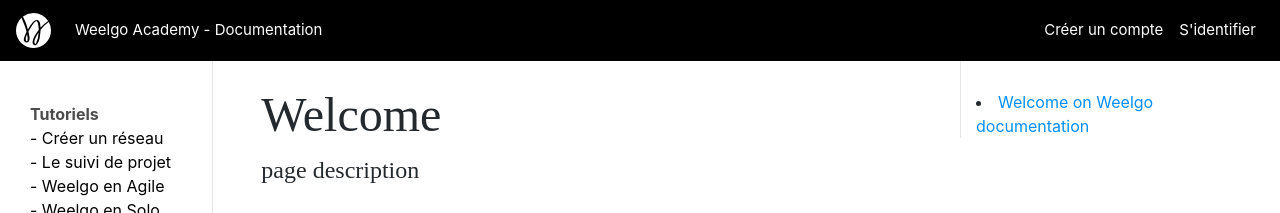
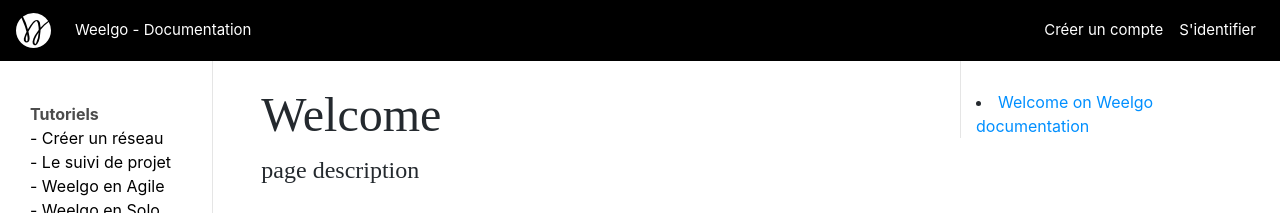
Before and after one commit to Weelgo/weelgo.github.io, a Jekyll site: the page built from index.md, in a window 1280 px wide. Shown: the top 213 px of the page. Built offline with Jekyll 4.4.1, drawn with Linux system fonts in a browser that asks for light colours.

Commit message:
amélioration doc

```diff
--- a/_includes/docs-navbar.html
+++ b/_includes/docs-navbar.html
@@ -7,7 +7,7 @@
   <div class="collapse navbar-collapse" id="navbarSupportedContent">
     <ul class="navbar-nav mr-auto">
       <li class="nav-item active">
-       	<a class="nav-link" href="https://weelgo.github.io/fr/">Weelgo Academy - Documentation</a>
+       	<a class="nav-link" href="https://weelgo.github.io/fr/">Weelgo - Documentation</a>
       </li>
     </ul>
      <ul class="nav navbar-nav navbar-right">
```
